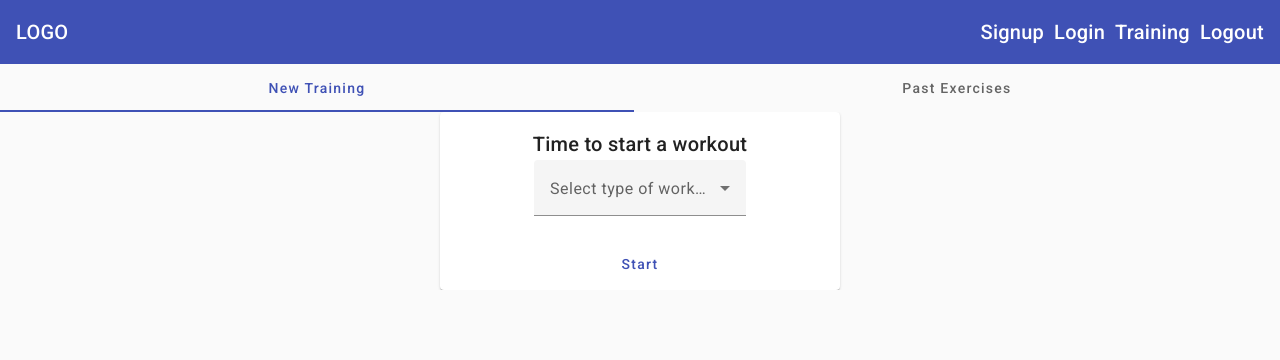
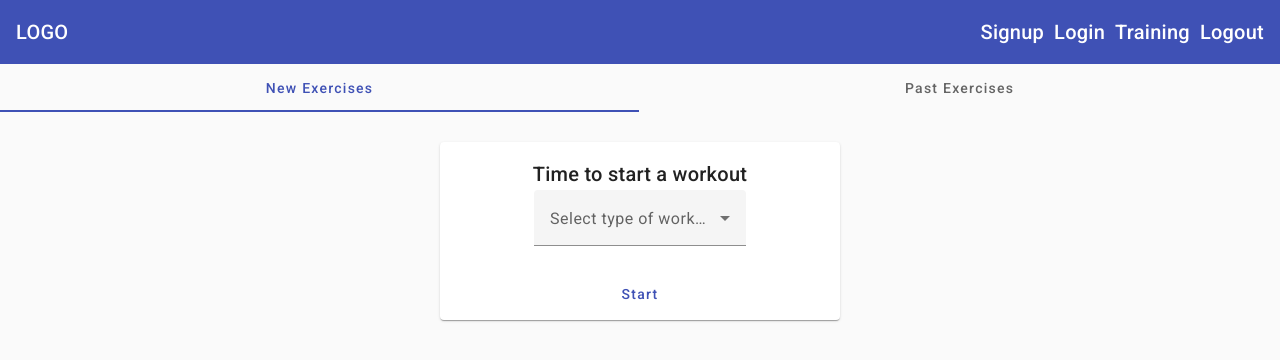
Before and after one commit to Dojelin/fitness-tracker, an Angular app: page /training in a window 1280 px wide. Shown: the top 360 px of the page. Built offline with nearby package versions, Linux system fonts and the light colour scheme.

Commit message:
create a spinner in the current training

```diff
--- a/src/app/training/current-training/current-training.component.css
+++ b/src/app/training/current-training/current-training.component.css
@@ -0,0 +1,3 @@
+.current-training{
+    padding: 30px;
+}
--- a/src/app/training/current-training/current-training.component.html
+++ b/src/app/training/current-training/current-training.component.html
@@ -1 +1,6 @@
-<p>current-training works!</p>
+<section class="current-training" fxLayout="column" fxLayoutAlign="center center">
+    <mat-progress-spinner mode="determinate" [value]="progress"></mat-progress-spinner>
+    <h1>{{progress}}%</h1>
+    <p>Keep going, you can do it!</p>
+    <button mat-raised-button color="accent">Stop</button>
+</section>
--- a/src/app/training/current-training/current-training.component.ts
+++ b/src/app/training/current-training/current-training.component.ts
@@ -1,4 +1,4 @@
-import { Component } from '@angular/core';
+import { Component, OnInit } from '@angular/core';
 
 @Component({
   selector: 'app-current-training',
@@ -6,5 +6,12 @@ import { Component } from '@angular/core';
   styleUrls: ['./current-training.component.css']
 })
 export class CurrentTrainingComponent {
+  progress=0
+
+  ngOnInit(){
+    setInterval(() => {
+      this.progress = this.progress+5;
+    }, 1000);
+  }
 
 }
--- a/src/app/training/new-training/new-training.component.css
+++ b/src/app/training/new-training/new-training.component.css
@@ -1,3 +1,3 @@
 .new-training{
-    padding: 0px;
+    padding: 30px;
 }
--- a/src/app/training/new-training/new-training.component.html
+++ b/src/app/training/new-training/new-training.component.html
@@ -15,7 +15,7 @@
       </mat-form-field>
     </mat-card-content>
     <mat-card-actions fxLayoutAlign="center">
-      <button color="primary" type="submit" mat-button>Start</button>
+      <button color="primary" type="submit" mat-button (click)="onStartTraining()">Start</button>
     </mat-card-actions>
   </mat-card>
 </section>
--- a/src/app/training/new-training/new-training.component.ts
+++ b/src/app/training/new-training/new-training.component.ts
@@ -1,4 +1,4 @@
-import { Component } from '@angular/core';
+import { Component, EventEmitter, Output } from '@angular/core';
 
 @Component({
   selector: 'app-new-training',
@@ -7,4 +7,10 @@ import { Component } from '@angular/core';
 })
 export class NewTrainingComponent {
 
+  @Output() trainingStart = new EventEmitter<void>();
+
+  onStartTraining(){
+    this.trainingStart.emit();
+  }
+
 }
--- a/src/app/training/training.component.html
+++ b/src/app/training/training.component.html
@@ -1,8 +1,9 @@
-<mat-tab-group>
-  <mat-tab label="New Training">
-    <app-new-training></app-new-training>
+<mat-tab-group *ngIf="!ongoingTraining">
+  <mat-tab label="New Exercises">
+    <app-new-training (trainingStart)="ongoingTraining=true"></app-new-training>
   </mat-tab>
   <mat-tab label="Past Exercises">
     <app-past-trainings></app-past-trainings>
   </mat-tab>
 </mat-tab-group>
+<app-current-training *ngIf="ongoingTraining"></app-current-training>
--- a/src/app/training/training.component.ts
+++ b/src/app/training/training.component.ts
@@ -6,5 +6,5 @@ import { Component } from '@angular/core';
   styleUrls: ['./training.component.css']
 })
 export class TrainingComponent {
-
+ ongoingTraining = false;
 }
```
Also changed, not shown: src/app/material.module.ts (+5 -2 lines).
